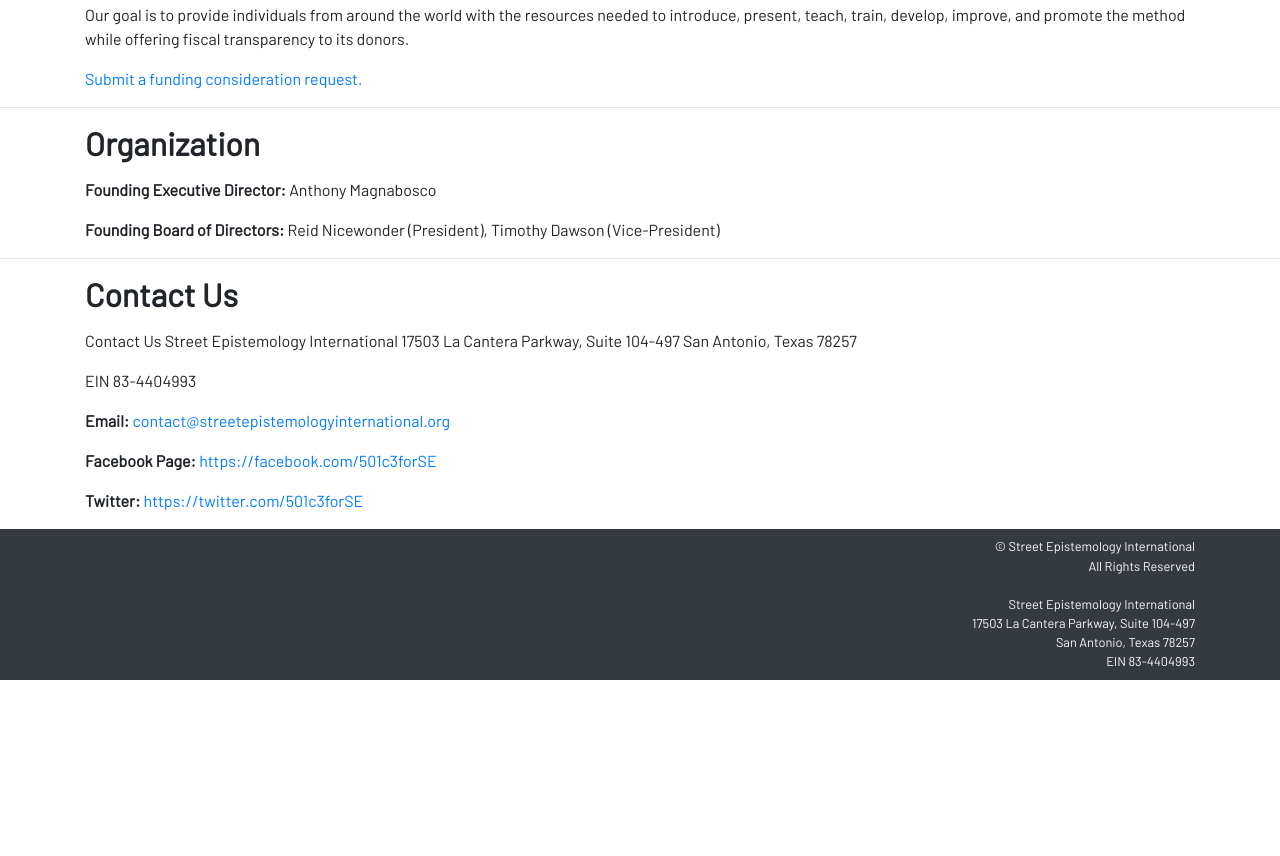
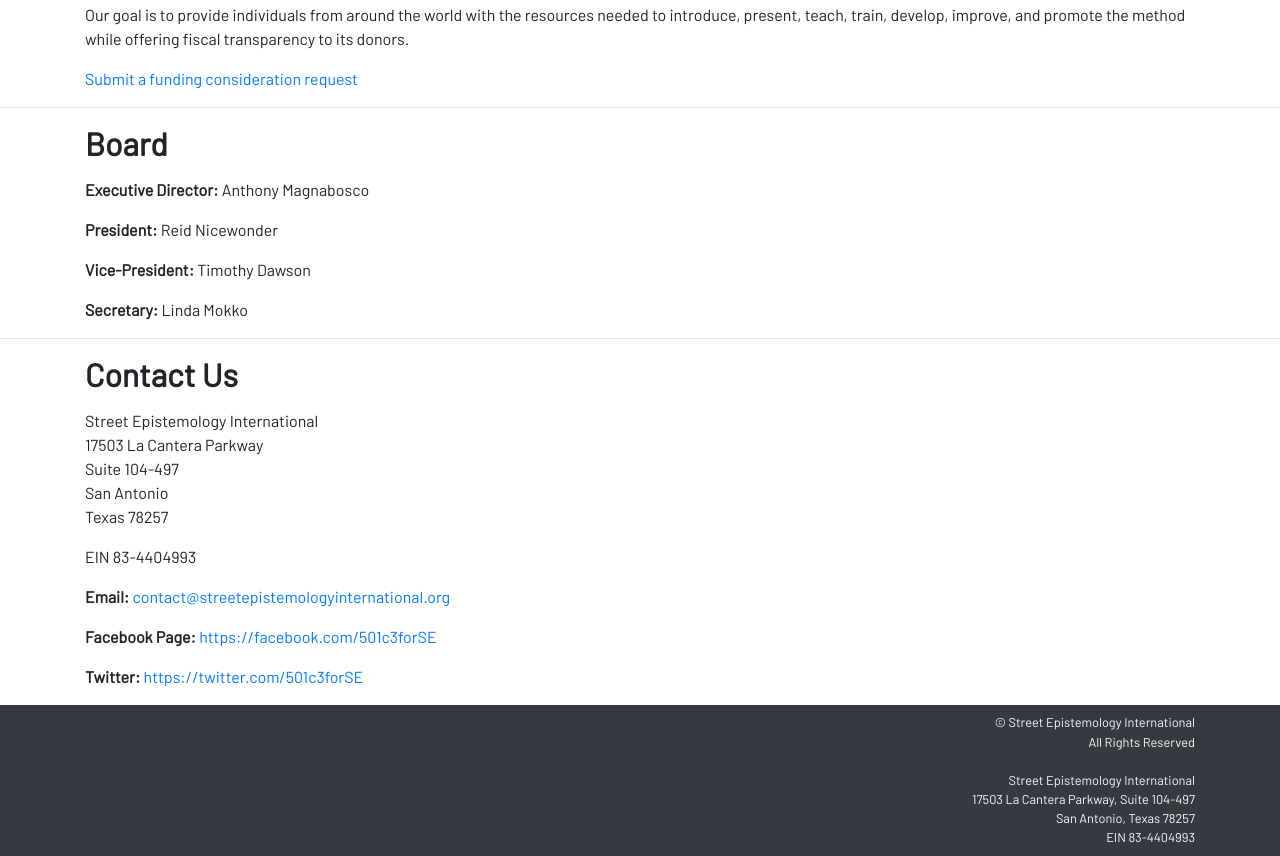
Before and after one commit to sleeplessinc/sei-website, a React (Create React App) app: page / in a window 1280 px wide. Shown: the part 1800-2656 px from the top of the page. Before the commit the page ends 2480 px from the top, so only its background shows below. Built offline with nearby package versions, Linux system fonts and the light colour scheme; no server answers; the database is empty.

Commit message:
Minor main page style and content fixes

```diff
--- a/src/components/MainPage.tsx
+++ b/src/components/MainPage.tsx
@@ -125,24 +125,38 @@ const MainPage: React.FC = () => {
           teach, train, develop, improve, and promote the method while offering fiscal transparency to its donors.
         </p>
         <a href="https://docs.google.com/forms/d/1D4n87RhftLAYuNxMzjPOu4tkgKQM5K4X4n2CC_lp43w/viewform?edit_requested=true">
-          Submit a funding consideration request.
+          Submit a funding consideration request
         </a>
       </Container>
       <hr />
       <Container>
-        <h1 className="mb-3">Organization</h1>
+        <h1 className="mb-3">Board</h1>
         <p>
-          <strong>Founding Executive Director:</strong> Anthony Magnabosco
+          <strong>Executive Director:</strong> Anthony Magnabosco
         </p>
         <p>
-          <strong>Founding Board of Directors:</strong> Reid Nicewonder (President), Timothy Dawson (Vice-President)
+          <strong>President:</strong> Reid Nicewonder
+        </p>
+        <p>
+          <strong>Vice-President:</strong> Timothy Dawson
+        </p>
+        <p>
+          <strong>Secretary:</strong> Linda Mokko
         </p>
       </Container>
       <hr />
       <Container>
         <h1 className="mb-3">Contact Us</h1>
         <p>
-          Contact Us Street Epistemology International 17503 La Cantera Parkway, Suite 104-497 San Antonio, Texas 78257
+          Street Epistemology International
+          <br />
+          17503 La Cantera Parkway
+          <br />
+          Suite 104-497
+          <br />
+          San Antonio
+          <br />
+          Texas 78257
         </p>
         <p>EIN 83-4404993</p>
         <p>
```
